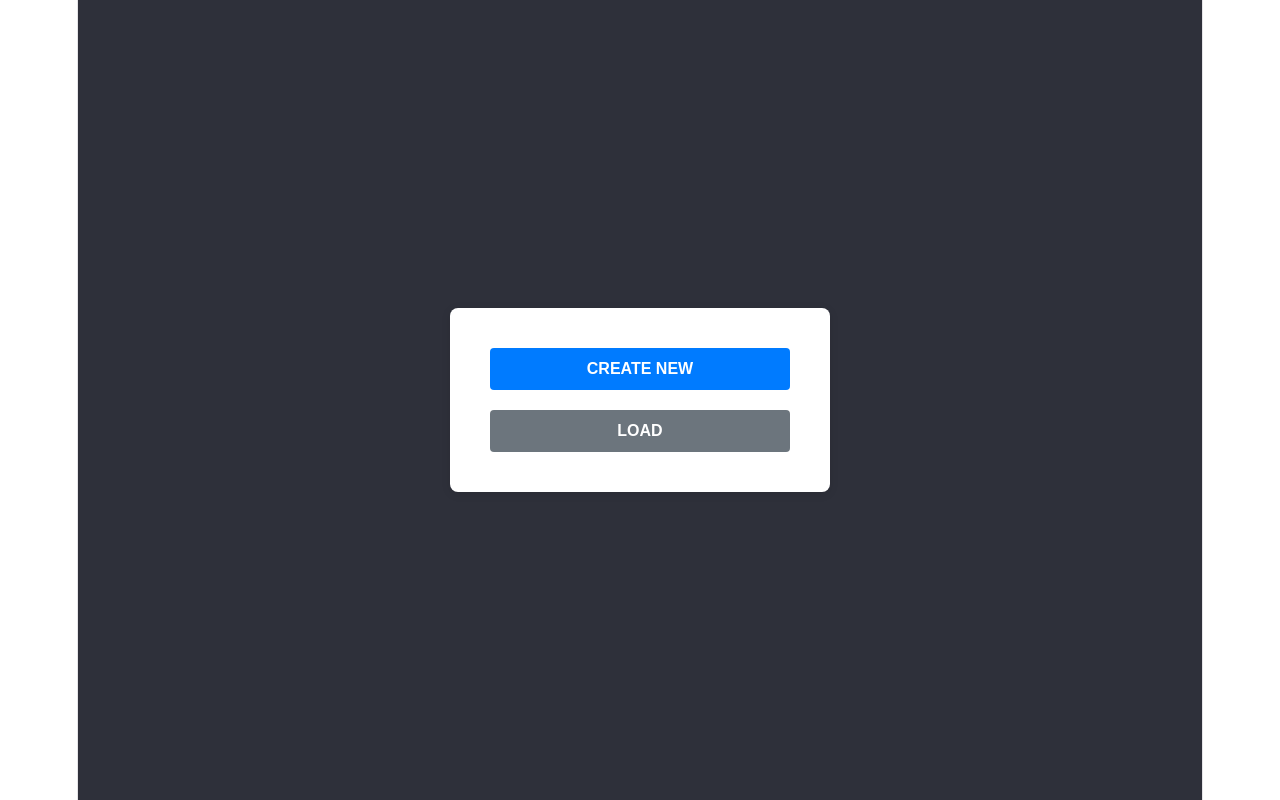
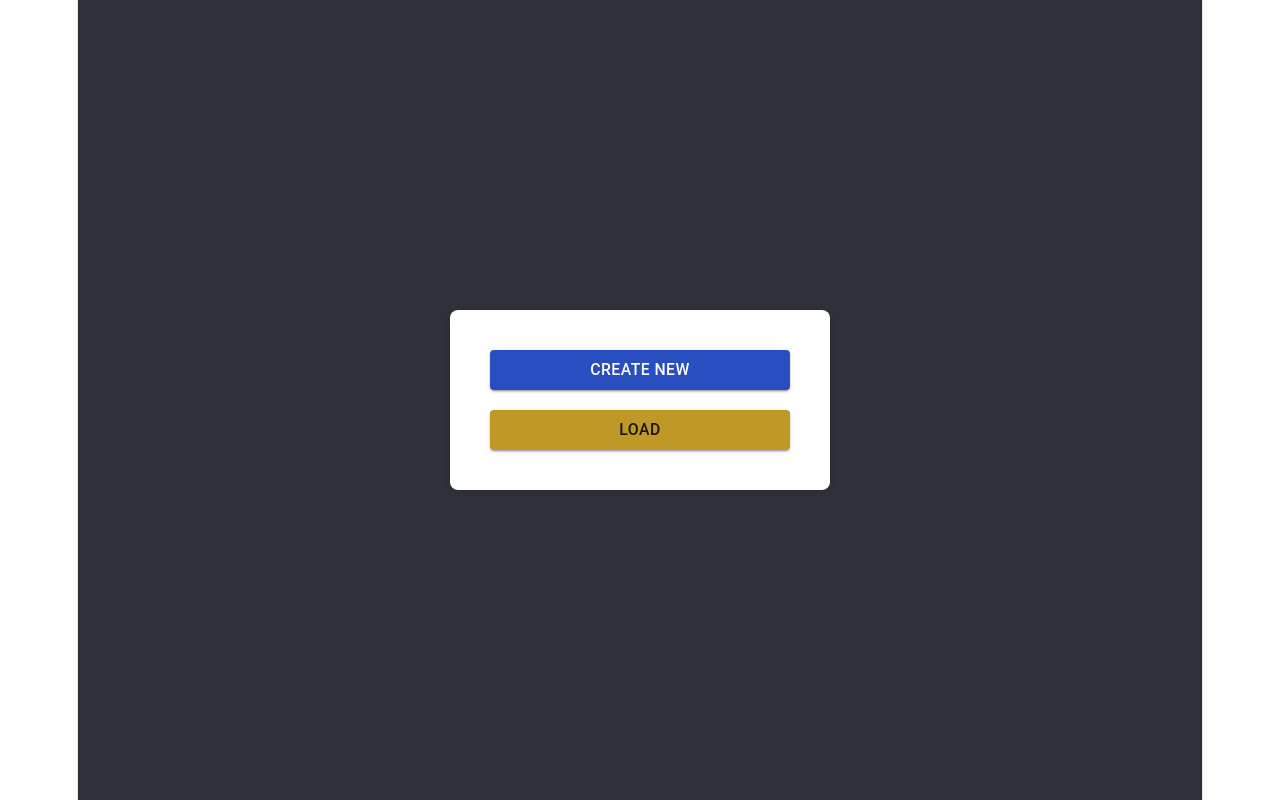
Before and after one commit to Johnathon-M-Begg/PhantasyStar_TTRPG_tool, a React (Vite) app: page / in a window 1280 px wide. Built offline with nearby package versions, Linux system fonts and the light colour scheme.

Commit message:
feature/1 building main theme

```diff
--- /dev/null
+++ b/src/Themes/MainTheme.tsx
@@ -0,0 +1,13 @@
+import type {Theme} from "@mui/material";
+import {createTheme} from "@mui/material";
+
+export const mainTheme: Theme = createTheme({
+    palette: {
+        primary: {
+            main: "#284ebf",
+        },
+        secondary: {
+            main: "#bf9928",
+        },
+    }
+})
--- a/src/components/LandingPage.jsx
+++ b/src/components/LandingPage.jsx
@@ -1,16 +1,17 @@
 import { useNavigate } from 'react-router-dom'
 import './LandingPage.css'
+import {Box, Button} from "@mui/material";
 
 function LandingPage() {
     const navigate = useNavigate();
 
     return (
-        <div className="container">
-            <div className="white-box">
-                <button className="btn btn-primary" onClick={() => navigate('/create')}>CREATE NEW</button>
-                <button className="btn btn-secondary">LOAD</button>
-            </div>
-        </div>
+        <Box className="container">
+            <Box className="white-box">
+                <Button variant="contained" color="primary" onClick={() => navigate('/create')}>CREATE NEW</Button>
+                <Button variant="contained" color={"secondary"}>LOAD</Button>
+            </Box>
+        </Box>
     )
 }
 
--- a/src/main.jsx
+++ b/src/main.jsx
@@ -3,11 +3,15 @@ import ReactDOM from 'react-dom/client'
 import { BrowserRouter } from 'react-router-dom'
 import App from './App.jsx'
 import './index.css'
+import {ThemeProvider} from "@mui/material";
+import {mainTheme} from './Themes/MainTheme.tsx'
 
 ReactDOM.createRoot(document.getElementById('root')).render(
     <React.StrictMode>
         <BrowserRouter>
+            <ThemeProvider theme={mainTheme}>
             <App />
+            </ThemeProvider>
         </BrowserRouter>
     </React.StrictMode>,
 )
```
